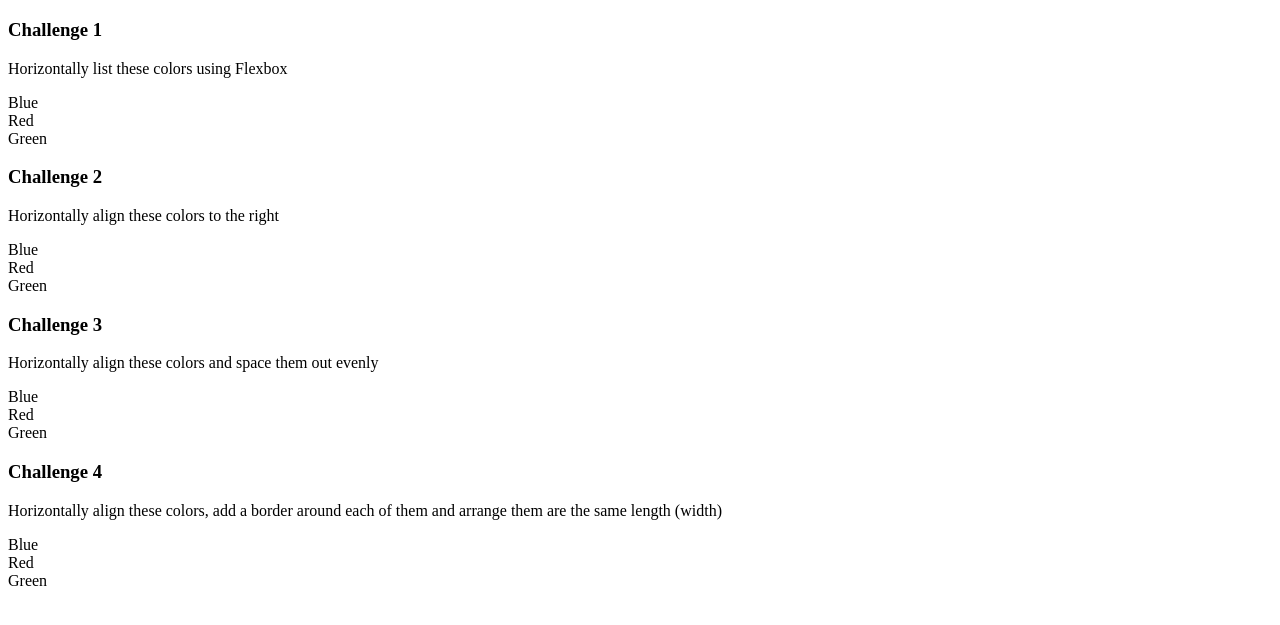
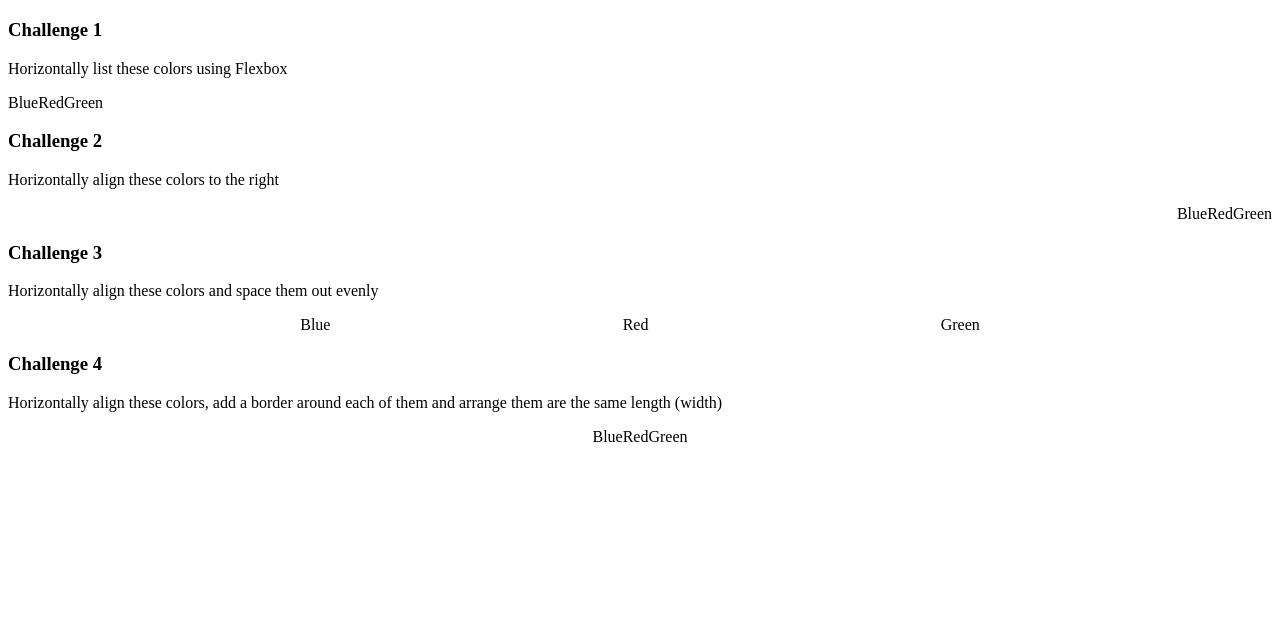
Before and after one commit to LineJinJ/SheCodes_Responsive_W1_L5_Flexbox_Challenge_1, a plain HTML site: page index.html in a window 1280 px wide. Shown: the part 61-686 px from the top of the page. Drawn offline with Linux system fonts and the light colour scheme.

Commit message:
Missing the last challenge - need to check out video solution for this

```diff
--- a/index.html
+++ b/index.html
@@ -3,7 +3,7 @@
   <head>
     <title>SheCodes</title>
     <meta charset="UTF-8" />
-    <link href="src/styles.css" rel="stylesheet" type="text/css" />
+    <link href="src/style.css" rel="stylesheet" type="text/css" />
   </head>
 
   <body>
--- a/src/style.css
+++ b/src/style.css
@@ -0,0 +1,22 @@
+.challenge-1 {
+  display: flex;
+  justify-content: row;
+}
+
+.challenge-2 {
+  display: flex;
+  justify-content: right;
+}
+
+.challenge-3 {
+  display: flex;
+  justify-content: space-evenly;
+}
+
+.challenge-4 {
+  display: flex;
+  justify-content: center;
+}
+
+.challenge-4 div {
+}
```
